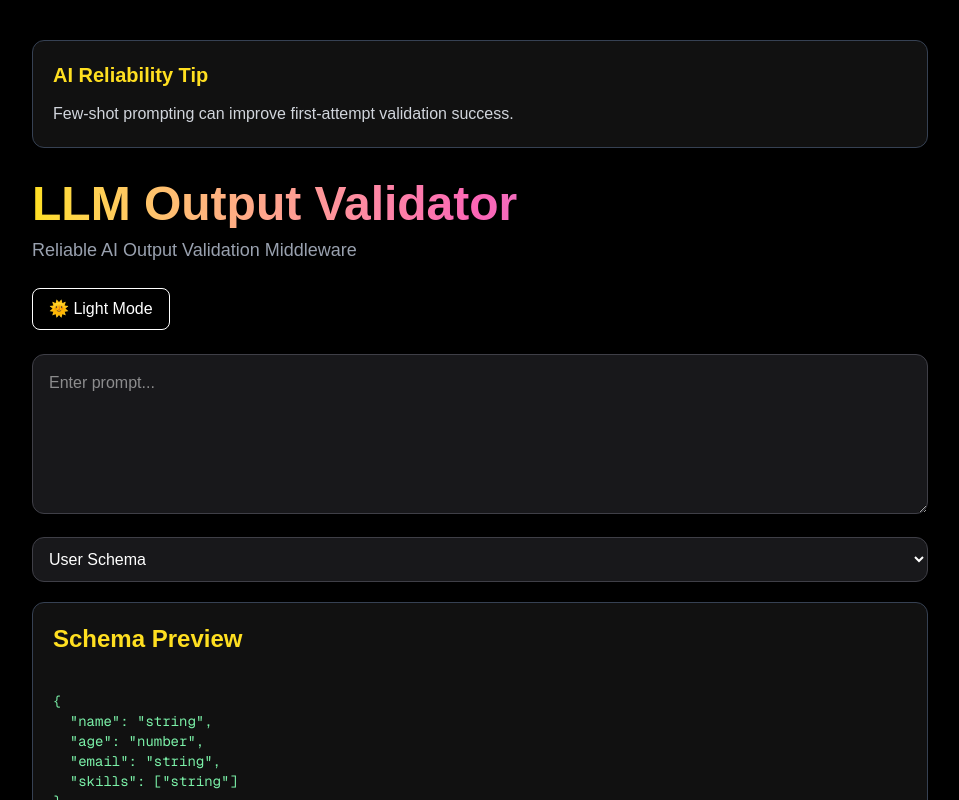
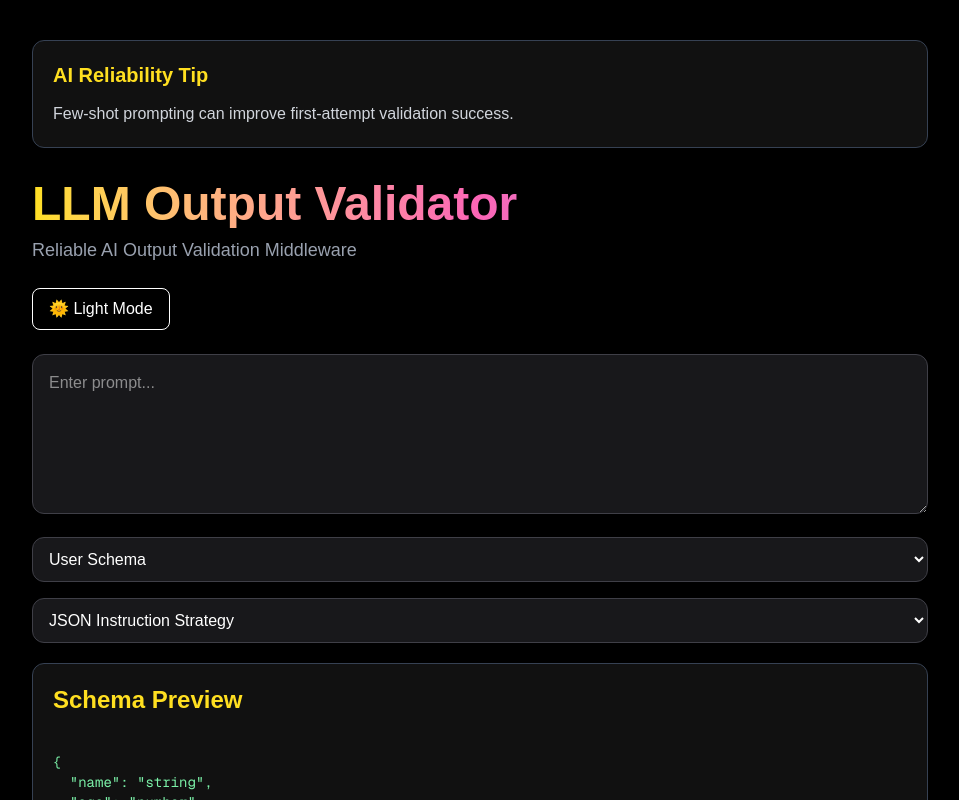
Before and after one commit to juhikrgupta/LLM-Output-Validator, a Next.js app: page / in a window 1280 px wide. Shown: the top 800 px of the page, without its empty margins (160-1119 px from the left). Built offline with nearby package versions, Linux system fonts and the light colour scheme; no server answers; the database is empty.

Commit message:
Added schema preview, strategy selector and UI improvements

```diff
--- a/app/page.tsx
+++ b/app/page.tsx
@@ -40,6 +40,10 @@ export default function Home() {
   const [selectedSchema,
     setSelectedSchema] =
       useState("user");
+
+  const [strategy,
+  setStrategy] =
+    useState("json");
 
   const tips = [
 
@@ -163,6 +167,8 @@ const [randomTip] =
 
             schema:
               selectedSchema,
+            strategy:
+              strategy,
           }),
         });
 
@@ -253,6 +259,30 @@ const [randomTip] =
           </option>
 
         </select>
+
+        <select
+
+  value={strategy}
+
+  onChange={(e) =>
+    setStrategy(
+      e.target.value
+    )
+  }
+
+  className="mt-4 w-full p-3 rounded-xl bg-zinc-900 border border-zinc-700 text-white"
+>
+
+  <option value="json">
+    JSON Instruction Strategy
+  </option>
+
+  <option value="fewshot">
+    Few-Shot Example Strategy
+  </option>
+
+</select>
+
         <div className="mt-5 bg-[#111] border border-gray-700 rounded-xl p-5 hover:scale-105 hover:shadow-2xl transition duration-300">
 
   <h2 className="text-2xl font-bold text-yellow-300 mb-4">
```
